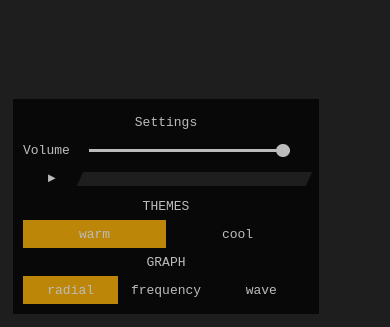
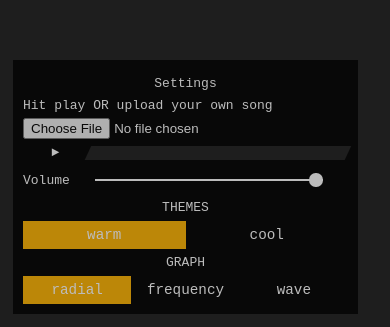
Before and after one commit to misspia/d3-audio-visualizer, a website: page index.html in a window 390 px wide. Shown: the part 517-844 px from the top of the page. Drawn offline with Linux system fonts and the light colour scheme.

Commit message:
media queries

```diff
--- a/index.html
+++ b/index.html
@@ -12,9 +12,25 @@
 
   <ul id="player" class="col center align-center full-width-height">
 
-    <li id="controls" class="row center">
+    <li id="settings" class="row center">
       <ul class = "col center align-center full-width-height">
        <li class="row center align-center full-width title">Settings</li>
+
+       <li class="col space-between full-width audio-upload">
+           Hit play OR upload your own song
+           <input type="file" id = "audio-upload" accept="audio/*" />
+       </li>
+
+       <li class="row flex-start align-center full-width audio-time">
+        <span class="row center align-center play-state"
+        onclick="togglePlay(this)">
+        &#9658;
+        </span>
+
+        <div class="row total-time">
+         <div id="elapsed-time"></div>
+     </div>
+    </li>
 
     <li class="row center align-center full-width volume">
 
@@ -27,16 +43,7 @@
 
     </li>
 
-        <li class="row flex-start align-center full-width audio-time">
-            <span class="row center align-center play-state"
-            onclick="togglePlay(this)">
-            &#9658;
-        </span>
 
-        <div class="row total-time">
-         <div id="elapsed-time"></div>
-     </div>
- </li>
 
 <li class="row center align-center full-width title">THEMES</li>
 <li id="themes" class="row space-around align-center full-width"></li>
@@ -52,7 +59,6 @@
 
 </ul>
 
-<!-- <script type="text/javascript" src="node_modules/d3/d3.min.js"></script> -->
 <script type="text/javascript" src="js/d3/d3.min.js"></script>
 
 <script src="js/theme.js"></script>
--- a/js/audioControls.js
+++ b/js/audioControls.js
@@ -48,3 +48,12 @@ function displayTime() {
 function changeVolume(el){
 	audioElement.volume = el.value;
 }
+
+var audioUpload = document.getElementById('audio-upload');
+
+audioUpload.onchange = function(){
+    var files = this.files;
+    var file = URL.createObjectURL(files[0]);
+            audioElement.src = file;
+    audioElement.play();
+};
--- a/styles/base/_assets.scss
+++ b/styles/base/_assets.scss
@@ -1,3 +1,8 @@
+input{
+    &:active, &:focus{
+        outline:none;
+    }
+}
 input[type=range] {
     margin: auto;
     outline: none;
--- a/styles/main.scss
+++ b/styles/main.scss
@@ -1,5 +1,3 @@
-// http://blog.scottlogic.com/2016/01/06/audio-api-with-d3.html
-
 @import 'base/variables';
 @import 'base/layout';
 @import 'base/assets';
@@ -10,6 +8,8 @@
   background-color: $baseColor;
   color: #fff;
   overflow:hidden;
+  height:100vh;
+
   &.cool{
     #elapsed-time, .active{
       background-color: rgb(0, 223, 255);
@@ -22,17 +22,28 @@
   }
 }
 
-
-#controls{
+#settings{
   opacity:0.7;
   position:absolute;
   bottom:1em; left:1em;
-  @include rect(22em, 15em);
+  @include rect(25em, 18em);
   background-color: $assetBaseColor;
   border: solid 0.8em $assetBaseColor;
 
+  @media only screen
+  and (min-device-width: 400px)
+  and (max-device-width: 750px) {
+    font-size:2.1em;
+    input[type="file"]{
+      font-size:1em;
+    }
+  }
+
     li, span{
       flex:1;
+    }
+    .audio-upload{
+      flex:1.5;
     }
 
     .play-state{
@@ -47,12 +58,12 @@
       transform: skewX(-25deg);
     }
   }
-
   #themes, #graph-options{
     span{
       cursor:pointer;
       transition: $transition;
       text-align:center;
+      font-size:1.1em;
     }
   }
 }
```
Also changed, not shown: styles/main.css. Lines whose indentation alone changed are shown as unchanged.
